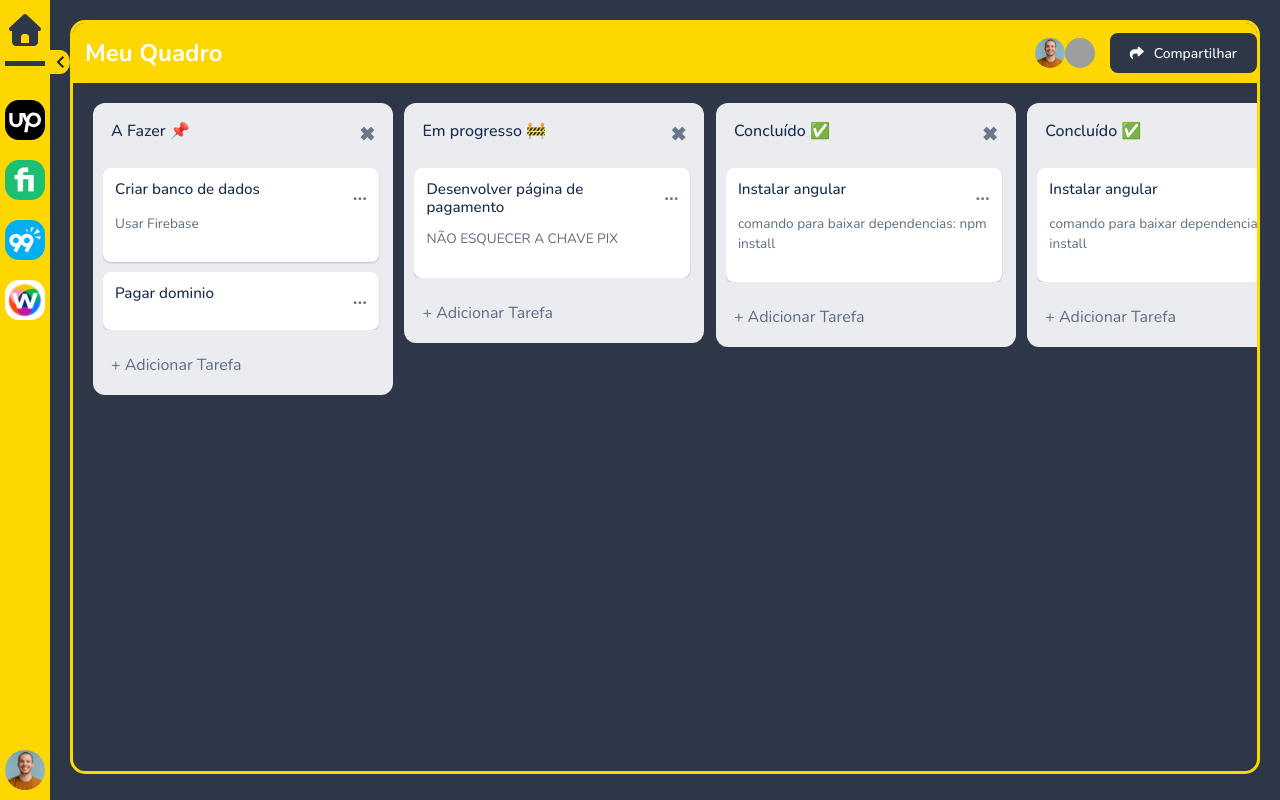
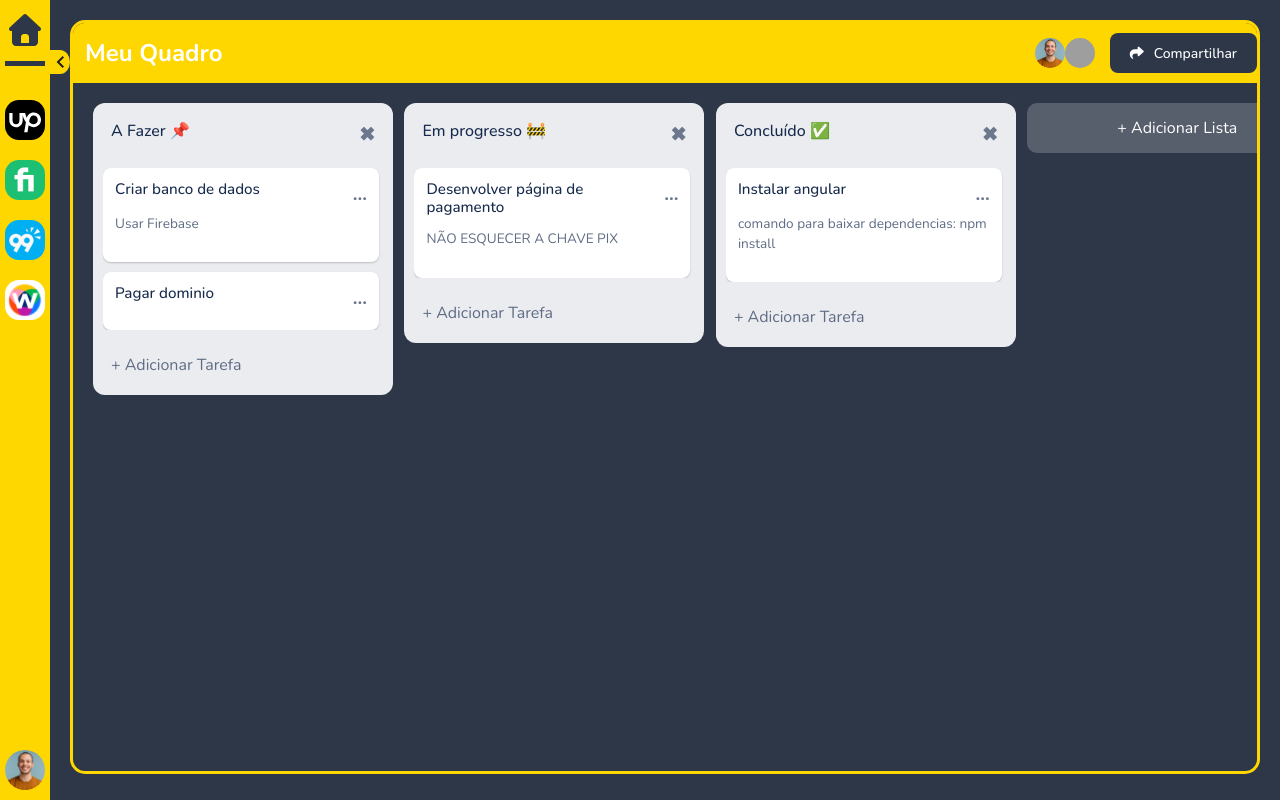
Before and after one commit to luishenrique-byte/-working-, an Angular app: page /workspace in a window 1280 px wide. Built offline with nearby package versions, Linux system fonts and the light colour scheme; grey boxes are pictures that could not be loaded.

Commit message:
feat(quadro): adicionar função de criar listas

```diff
--- a/src/app/interfaces/board/coluna.ts
+++ b/src/app/interfaces/board/coluna.ts
@@ -1,6 +1,7 @@
 import { Tarefa } from "./tarefa";
 
 export interface Coluna {
+    id:number;
     nome: string;
-    tarefas: Tarefa[];
+    tarefas?: Tarefa[];
 }
--- a/src/app/pages/workspace/component/board/quadro/quadro.component.css
+++ b/src/app/pages/workspace/component/board/quadro/quadro.component.css
@@ -1,3 +1,5 @@
+
+
 .quadro-area {
     border: 3px solid #FFD700;
     border-radius: 15px;
@@ -6,7 +8,8 @@
     flex: 1;
     display: flex;
     flex-direction: column;
-    overflow: hidden; /* Garante que nada vaze das bordas arredondadas */
+    overflow: hidden;
+    /* Garante que nada vaze das bordas arredondadas */
     /* Importante para o Flexbox não estourar */
     min-width: 0;
 }
@@ -25,7 +28,7 @@
     gap: 1%;
 
     /* Mãozinha aberta (convite para pegar) */
-    cursor: grab;
+    /* cursor: grab; */
 
     /* Impede o usuário de selecionar texto azul enquanto arrasta */
     user-select: none;
@@ -161,3 +164,69 @@
     background-color: rgba(9, 30, 66, 0.08);
     color: #172B4D;
 }
+
+.btn-add-list-1 {
+    border-radius: 10px;
+    min-width: 300px;
+    /* Largura fixa da coluna */
+    max-width: 300px;
+    max-height: 50px;
+    min-height: 50px;
+    color: #FFF;
+    background-color: rgba(255, 255, 255, 0.2);
+    display: flex;
+    justify-content: center;
+    align-items: center;
+
+    transition: all 0.2s ease;
+}
+
+.btn-add-list-1:hover {
+    cursor: pointer;
+    transform: translateY(-3px);
+}
+
+.btn-add-list-1 p {
+    margin: 0;
+}
+
+.nova-lista {
+    background-color: #000;
+    border-radius: 10px;
+    min-width: 300px;
+    /* Largura fixa da coluna */
+    max-width: 300px;
+    max-height: 100px;
+    min-height: 100px;
+    display: flex;
+    flex-direction: column;
+    gap: 0px;
+}
+
+.inputNovaLista {
+    padding: 3px;
+    margin: 10px 10px 0px 10px;
+    border-radius: 5px;
+    background-color: #2D3748; /* Fundo branco quando edita */
+    color: #FFF; /* Letra preta pra ler bem */
+    outline: none;
+    border: 2px solid #FFF; /* Borda azul/cinza de foco */
+    width: auto;
+    min-width: 150px;
+    cursor: text;
+}
+
+.nova-lista div{
+    display: flex;
+    justify-content: space-between;
+    padding: 10px;
+}
+
+.btn-add-list-2 {
+    background-color: #FFD700;
+    border-radius: 5px;
+    color: #2D3748;
+    font-size: 16px;
+    font-weight: 700;
+    padding: 5px 10px;
+}
--- a/src/app/pages/workspace/component/board/quadro/quadro.component.html
+++ b/src/app/pages/workspace/component/board/quadro/quadro.component.html
@@ -4,12 +4,15 @@
 
     <div class="coluna-area" #boardContainer (mousedown)="iniciarArrasto($event, boardContainer)"
         (mouseleave)="pararArrasto()" (mouseup)="pararArrasto()" (mousemove)="moverArrasto($event, boardContainer)">
+
         <div class="coluna" *ngFor="let col of Colunas">
+
             <div class="coluna-header">
                 <h1>{{col.nome}}</h1>
                 <!--X para excluir a coluna-->
                 <button class="btn-icon">✖</button>
             </div>
+
             <div class="lista-tarefas">
                 <div class="tarefa" *ngFor="let task of col.tarefas">
                     <div class="tarefa-header">
@@ -25,7 +28,29 @@
                     <p *ngIf="task.descricao">{{task.descricao}}</p>
                 </div>
             </div>
+
             <button class="btn-add-task">+ Adicionar Tarefa</button>
+        </div>
+
+        <div class="btn-add-list-1" *ngIf="!criandoLista" (click)="iniciarCriacao()">
+            <p>+ Adicionar Lista</p>
+        </div>
+
+        <div class="nova-lista" *ngIf="criandoLista">
+
+            <input
+            #inputNovaLista
+            class="inputNovaLista"
+            placeholder="Insira o nome da lista"
+            [(ngModel)]="nomeNovaLista"
+            (keyup.enter)="addLista()"
+            (blur)="cancelarCriacao()"
+            type="text">
+
+            <div>
+                <button class="btn-add-list-2" (mousedown)="addLista()">+ Adicionar Lista</button>
+                <button class="btn-icon" (mousedown)="cancelarCriacao()">✖</button>
+            </div>
         </div>
     </div>
 </div>
--- a/src/app/pages/workspace/component/board/quadro/quadro.component.ts
+++ b/src/app/pages/workspace/component/board/quadro/quadro.component.ts
@@ -1,11 +1,12 @@
 import { CommonModule } from '@angular/common';
-import { Component } from '@angular/core';
+import { Component, ElementRef, ViewChild } from '@angular/core';
+import { FormsModule } from '@angular/forms';
 import { Coluna } from '../../../../../interfaces/board/coluna';
 import { HeaderQuadroComponent } from "../header-quadro/header-quadro.component";
 
 @Component({
   selector: 'app-quadro',
-  imports: [CommonModule, HeaderQuadroComponent],
+  imports: [CommonModule, HeaderQuadroComponent, FormsModule],
   templateUrl: './quadro.component.html',
   styleUrl: './quadro.component.css'
 })
@@ -13,12 +14,12 @@ export class QuadroComponent {
   //==================================
   //LÓGICA ATRÁS DO SCROLL DAS COLUNAS
   //==================================
-  // VARIÁVEIS DE CONTROLE
+
   isDown = false;       // O mouse está clicado? (A bandeira)
   startX = 0;           // Onde o mouse estava quando clicou?
   scrollLeft = 0;       // Onde a barra de rolagem estava quando clicou?
 
-  // 1. QUANDO CLICA (Segura o papel)
+  // QUANDO CLICA (Segura o papel)
   iniciarArrasto(e: MouseEvent, slider: HTMLDivElement) {
     this.isDown = true;
     slider.classList.add('active'); // Opcional: para mudar estilo no CSS
@@ -30,13 +31,13 @@ export class QuadroComponent {
     this.scrollLeft = slider.scrollLeft;
   }
 
-  // 2. QUANDO SOLTA OU SAI DA TELA (Solta o papel)
+  // QUANDO SOLTA OU SAI DA TELA (Solta o papel)
   pararArrasto() {
     this.isDown = false;
     // slider.classList.remove('active');
   }
 
-  // 3. ENQUANTO MOVE O MOUSE (Arrasta o papel)
+  // ENQUANTO MOVE O MOUSE (Arrasta o papel)
   moverArrasto(e: MouseEvent, slider: HTMLDivElement) {
     // Se o mouse não estiver clicado, não faz nada
     if (!this.isDown) return;
@@ -54,8 +55,65 @@ export class QuadroComponent {
     slider.scrollLeft = this.scrollLeft - andou;
   }
 
+
+  //=============================
+  //LÓGICA PARA CRIAR NOVA LISTA
+  //=============================
+
+  criandoLista: boolean = false;
+  nomeNovaLista: string = '';
+
+  @ViewChild('inputNovaLista') inputRef!: ElementRef;
+
+  iniciarCriacao(){
+    this.criandoLista = true;
+
+    // 2. Espera um pouquinho (o tempo do Angular renderizar o HTML)
+    setTimeout(() => {
+      if (this.inputRef) {
+        this.inputRef.nativeElement.focus(); // 3. Agora sim, dá o foco!
+      }
+    }, 1); // 0ms é suficiente, pois joga a ação para o final da fila de tarefas
+  }
+
+  cancelarCriacao(){
+    this.criandoLista = false;
+    this.nomeNovaLista ='';
+  }
+
+
+  addLista(){
+
+    if(this.nomeNovaLista.trim().length==0){
+      return
+    }
+
+    const novaColuna:Coluna = {
+      id:Math.random(),
+      nome: this.nomeNovaLista
+    }
+
+    this.Colunas.push(novaColuna);
+
+    this.criandoLista = false
+    this.nomeNovaLista = '';
+
+  }
+
+  //==============================
+  //LÓGICA PARA REMOVER NOVA LISTA
+  //==============================
+
+  removeLista(){
+
+  }
+
+  //=========================================
+  //ARRAY QUE SIMULA BANCO DE DADOS DAS LISTAS
+  //=========================================
   public Colunas: Coluna[] = [
     {
+      id:1,
       nome: "A Fazer 📌",
       tarefas: [
         { id: 1, titulo: 'Criar banco de dados', descricao: 'Usar Firebase' },
@@ -63,6 +121,7 @@ export class QuadroComponent {
       ]
     },
     {
+      id:2,
       nome: "Em progresso 🚧",
       tarefas: [
         { id: 3, titulo: 'Desenvolver página de pagamento', descricao: 'NÃO ESQUECER A CHAVE PIX' }
@@ -70,48 +129,7 @@ export class QuadroComponent {
     }
     ,
     {
-      nome: "Concluído ✅",
-      tarefas: [
-        { id: 4, titulo: 'Instalar angular', descricao: 'comando para baixar dependencias: npm install' }
-      ]
-    }
-    ,
-    {
-      nome: "Concluído ✅",
-      tarefas: [
-        { id: 4, titulo: 'Instalar angular', descricao: 'comando para baixar dependencias: npm install' }
-      ]
-    }
-    ,
-    {
-      nome: "Concluído ✅",
-      tarefas: [
-        { id: 4, titulo: 'Instalar angular', descricao: 'comando para baixar dependencias: npm install' }
-      ]
-    }
-    ,
-    {
-      nome: "Concluído ✅",
-      tarefas: [
-        { id: 4, titulo: 'Instalar angular', descricao: 'comando para baixar dependencias: npm install' }
-      ]
-    }
-    ,
-    {
-      nome: "Concluído ✅",
-      tarefas: [
-        { id: 4, titulo: 'Instalar angular', descricao: 'comando para baixar dependencias: npm install' }
-      ]
-    }
-    ,
-    {
-      nome: "Concluído ✅",
-      tarefas: [
-        { id: 4, titulo: 'Instalar angular', descricao: 'comando para baixar dependencias: npm install' }
-      ]
-    }
-    ,
-    {
+      id:3,
       nome: "Concluído ✅",
       tarefas: [
         { id: 4, titulo: 'Instalar angular', descricao: 'comando para baixar dependencias: npm install' }
```
